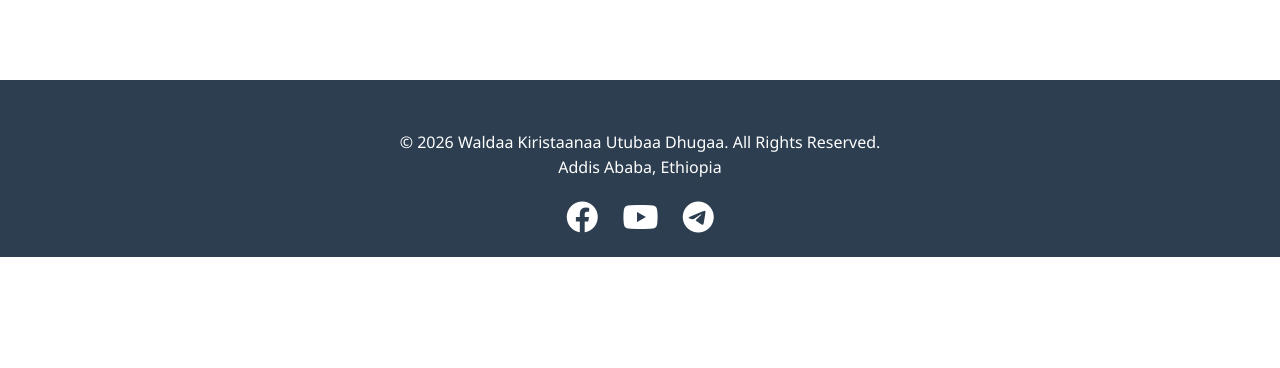
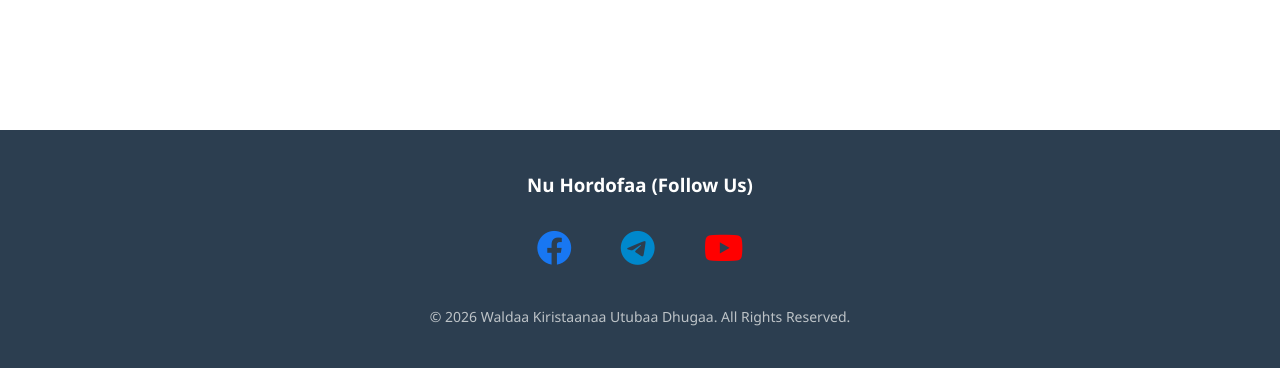
Before and after one commit to feyotad2013-sys/utubaadhugaa-church, a Flask app: page / in a window 1280 px wide. Shown: the part 3194-3562 px from the top of the page. Before the commit the page ends 3451 px from the top, so only its background shows below. Run offline with Flask 3, Linux system fonts and the light colour scheme; some libraries are stand-ins or nearby versions.

Commit message:
Update index.html

```diff
--- a/church website/templates/index.html
+++ b/church website/templates/index.html
@@ -246,15 +246,27 @@
         </div>
     </section>
 
-    <footer>
-        <p>© 2026 Waldaa Kiristaanaa Utubaa Dhugaa. All Rights Reserved.</p>
-        <p>Addis Ababa, Ethiopia</p>
-        <div style="margin-top: 20px;">
-            <a href="#" style="color:white; margin: 10px;"><i class="fab fa-facebook fa-2x"></i></a>
-            <a href="#" style="color:white; margin: 10px;"><i class="fab fa-youtube fa-2x"></i></a>
-            <a href="#" style="color:white; margin: 10px;"><i class="fab fa-telegram fa-2x"></i></a>
-        </div>
-    </footer>
+    <footer style="background-color: #2c3e50; color: white; padding: 40px 20px; text-align: center; margin-top: 50px;">
+    <h3 style="margin-bottom: 20px;">Nu Hordofaa (Follow Us)</h3>
+
+    <div style="font-size: 35px;">
+        <a href="https://www.facebook.com/profile.php?id=100080111226477" target="_blank" style="color: #1877F2; margin: 0 20px; text-decoration: none;">
+            <i class="fab fa-facebook"></i>
+        </a>
+
+        <a href="https://t.me/wldaudh" target="_blank" style="color: #0088cc; margin: 0 20px; text-decoration: none;">
+            <i class="fab fa-telegram"></i>
+        </a>
+
+        <a href="https://www.youtube.com/@waldaakiristaanaautubaadhu8635" target="_blank" style="color: #FF0000; margin: 0 20px; text-decoration: none;">
+            <i class="fab fa-youtube"></i>
+        </a>
+    </div>
+
+    <p style="margin-top: 30px; font-size: 14px; color: #bdc3c7;">
+        &copy; 2026 Waldaa Kiristaanaa Utubaa Dhugaa. All Rights Reserved.
+    </p>
+</footer>
 
 </body>
 </html>
```
